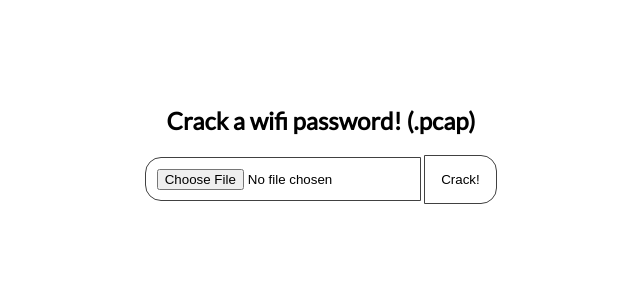
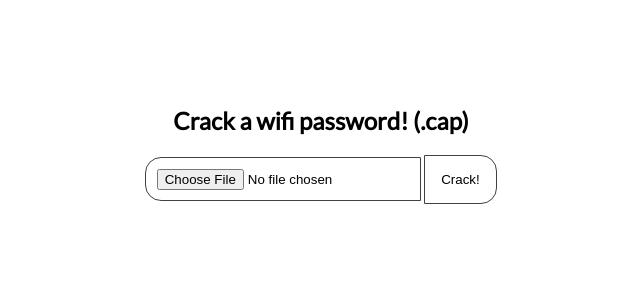
Before and after one commit to Owez/zinharo-api, a Flask app: page / in a window 1280 px wide. Shown: the part 122-422 px from the top of the page, without its empty margins (319-959 px from the left). Run offline with Flask 2, Linux system fonts and the light colour scheme; parts of the project's set-up code (start-up, migrations or seed data) failed here and were passed over.

Commit message:
Renamed pcap to cap

```diff
--- a/zinharo_api/models.py
+++ b/zinharo_api/models.py
@@ -6,15 +6,15 @@ class Hash(db.Model):
     """A wifi hash with optional cracked counterpart"""
 
     id = db.Column(db.Integer, primary_key=True)
-    pcap = db.Column(
+    cap = db.Column(
         db.String(3500000), nullable=False
     )  # stored in string as base64, max 2.5mb
     jobs = db.relationship("Job")  # passwords
     reports = db.relationship("Report")
     created = db.Column(db.DateTime, nullable=False)
 
-    def __init__(self, pcap: str, password: str = None):
-        self.pcap = pcap
+    def __init__(self, cap: str, password: str = None):
+        self.cap = cap
 
         if password:
             self.password = password
--- a/zinharo_api/routes/frontend/frontend.py
+++ b/zinharo_api/routes/frontend/frontend.py
@@ -35,8 +35,8 @@ def contact():
     return render_template("contact.html")
 
 
-@frontend_blueprint.route("/pcap/<id>")
-def pcap_detail(id: int):
-    """Detail for a specific pcap"""
+@frontend_blueprint.route("/cap/<id>")
+def cap_detail(id: int):
+    """Detail for a specific cap"""
 
-    return render_template("pcap.html", id=id)
+    return render_template("cap.html", id=id)
--- a/zinharo_api/routes/hash/api.py
+++ b/zinharo_api/routes/hash/api.py
@@ -33,15 +33,15 @@ class HashApi(Resource):
 
         try:
             base64.b64decode(
-                args["pcap"]
+                args["cap"]
             )  # decode to ensure valid base64 (but don't use it)
         except:
             return {"status": "not valid base64"}, 400
 
-        got_hash = Hash.query.filter_by(pcap=args["pcap"]).first()
+        got_hash = Hash.query.filter_by(cap=args["cap"]).first()
 
         if got_hash is None:
-            got_hash = Hash(args["pcap"])
+            got_hash = Hash(args["cap"])
 
             db.session.add(got_hash)
             db.session.commit()
--- a/zinharo_api/routes/hash/schemas.py
+++ b/zinharo_api/routes/hash/schemas.py
@@ -4,7 +4,7 @@ from zinharo_api import ma
 class HashPostSchema(ma.Schema):
     """Schema for adding a hash"""
 
-    pcap = ma.String(required=True, validate=fields.validate.Length(max=3500000)) # base64 only, max 2.5mb
+    cap = ma.String(required=True, validate=fields.validate.Length(max=3500000)) # base64 only, max 2.5mb
 
     class Meta:
         strict = True
--- a/zinharo_api/schemas.py
+++ b/zinharo_api/schemas.py
@@ -30,7 +30,7 @@ class HashSchema(ma.Schema):
     created = ma.DateTime(format="%Y-%m-%dT%H:%M:%S+00:00")
 
     class Meta:
-        fields = ("id", "pcap", "passwords", "created", "jobs", "reports")
+        fields = ("id", "cap", "passwords", "created", "jobs", "reports")
 
 
 class ClientSchema(ma.Schema):
@@ -52,7 +52,7 @@ class JobQueuedSchema(ma.Schema):
     created = ma.DateTime(format="%Y-%m-%dT%H:%M:%S+00:00")
 
     class Meta:
-        fields = ("id", "pcap", "created")
+        fields = ("id", "cap", "created")
 
 
 report_schema = ReportSchema()
--- a/zinharo_api/static/css/pcap.css
+++ b/zinharo_api/static/css/cap.css
@@ -1,4 +1,4 @@
-.pcap-body {
+.cap-body {
     padding: 0.5rem;
     border-radius: 1rem;
     background-color: #ececec;
--- a/zinharo_api/static/js/index.js
+++ b/zinharo_api/static/js/index.js
@@ -1,4 +1,4 @@
-function new_hash(pcap) {
+function new_hash(cap) {
     var xhr = new XMLHttpRequest()
 
     xhr.open("POST", "http://127.0.0.1:5000/api/hash/", false)
@@ -11,26 +11,26 @@ function new_hash(pcap) {
             var resp_json = JSON.parse(xhr.responseText)
 
             if (resp_json.status == "completed") {
-                add_alert("Already processed", "Visit <a class=\"alertlink\" href=\"https://zinharo.com/pcap/" + resp_json.body.hash.id + "\">zinharo.com/pcap/" + resp_json.body.hash.id + "/</a> to view the outcome(s) of this job", GREEN)
+                add_alert("Already processed", "Visit <a class=\"alertlink\" href=\"https://zinharo.com/cap/" + resp_json.body.hash.id + "\">zinharo.com/cap/" + resp_json.body.hash.id + "/</a> to view the outcome(s) of this job", GREEN)
             }
             else {
-                add_alert("Added .pcap to queue", "Visit <a class=\"alertlink\" href=\"https://zinharo.com/pcap/" + resp_json.body.hash.id + "\">zinharo.com/pcap/" + resp_json.body.hash.id + "/</a> to view progress", GREEN)
+                add_alert("Added .cap to queue", "Visit <a class=\"alertlink\" href=\"https://zinharo.com/cap/" + resp_json.body.hash.id + "\">zinharo.com/cap/" + resp_json.body.hash.id + "/</a> to view progress", GREEN)
             }
         }
         else if (xhr.status == 202) {
             var resp_json = JSON.parse(xhr.responseText)
 
-            add_alert("Already queued", "Visit <a class=\"alertlink\" href=\"https://zinharo.com/pcap/" + resp_json.body.hash.id + "\">zinharo.com/pcap/" + resp_json.body.hash.id + "/</a> to view progress of this already-queued job", GREEN)
+            add_alert("Already queued", "Visit <a class=\"alertlink\" href=\"https://zinharo.com/cap/" + resp_json.body.hash.id + "\">zinharo.com/cap/" + resp_json.body.hash.id + "/</a> to view progress of this already-queued job", GREEN)
         }
         else if (xhr.status == 429) {
-            add_alert("Rate limited", "You have uploaded too many pcap files in too short of a time. The limits are 2 uploads per minute with 10 max uploads per day!", RED)
+            add_alert("Rate limited", "You have uploaded too many cap files in too short of a time. The limits are 2 uploads per minute with 10 max uploads per day!", RED)
         }
         else {
             add_alert("Error #" + xhr.status + "", "There was an error when uploading the hash `" + xhr.statusText + "`!", RED)
         }
     };
 
-    var payload = JSON.stringify({ "pcap": pcap })
+    var payload = JSON.stringify({ "cap": cap })
     xhr.send(payload)
 }
 
@@ -47,17 +47,17 @@ function upload_hash() {
         add_alert("Upload Error", "Uploading files is not supported in your browser (can't read `files` of `input.files`)", RED)
     }
     else if (!input.files[0]) {
-        add_alert("Upload Warning", "You have to upload a pcap file before you can crack it!", YELLOW)
+        add_alert("Upload Warning", "You have to upload a cap file before you can crack it!", YELLOW)
     }
     else {
         var file = input.files[0]
 
         if (file.size >= 2500000) {
-            add_alert("File too large!", "Zinharo only supports files up to 2.5 megabytes in size due to bandwidth limitations. Please try to make your pcap file smaller", RED)
+            add_alert("File too large!", "Zinharo only supports files up to 2.5 megabytes in size due to bandwidth limitations. Please try to make your cap file smaller", RED)
             return
         }
-        else if (file.name.split(".").pop() != "pcap") {
-            add_alert("Invalid file format", "Zinharo does not support other files than `.pcap`, please enter a valid pcap file!", RED)
+        else if (file.name.split(".").pop() != "cap") {
+            add_alert("Invalid file format", "Zinharo does not support other files than `.cap`, please enter a valid cap file!", RED)
             return
         }
 
--- a/zinharo_api/templates/pcap.html
+++ b/zinharo_api/templates/cap.html
@@ -2,7 +2,7 @@
 
 {% block headers %}
 <link href="https://fonts.googleapis.com/css2?family=Source+Code+Pro&display=swap" rel="stylesheet">
-<link rel="stylesheet" href="{{ url_for('static', filename='css/pcap.css') }}">
+<link rel="stylesheet" href="{{ url_for('static', filename='css/cap.css') }}">
 {% endblock %}
 
 {% block content %}
--- a/zinharo_api/templates/index.html
+++ b/zinharo_api/templates/index.html
@@ -4,7 +4,7 @@
 <div class="hashbox">
     <div class="hashbox-inner">
         <div style="text-align: center;">
-            <h2>Crack a wifi password! (.pcap)</h2>
+            <h2>Crack a wifi password! (.cap)</h2>
             <input type="file" name="hashinput" id="hashinput">
             <button onclick="upload_hash()">Crack!</button>
         </div>
```
Also changed, not shown: zinharo_api/static/js/hash.js (+17 -17 lines).
